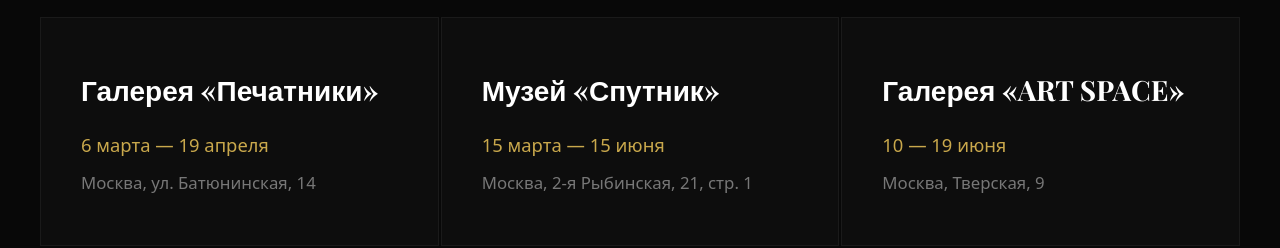
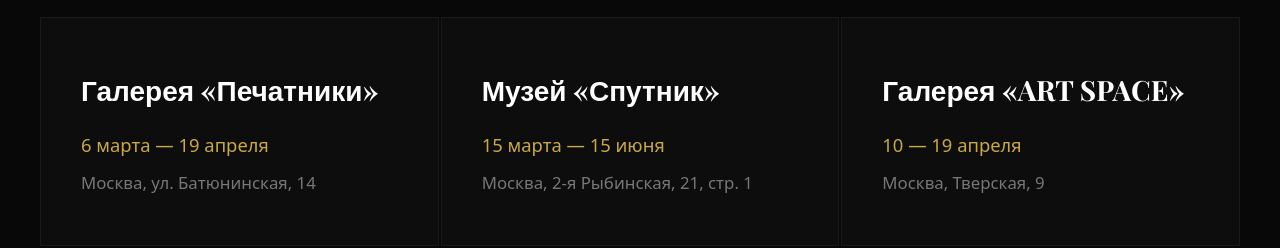
Before and after one commit to misterserj-create/cosmos-ecology, a Next.js app: page / in a window 1280 px wide. Shown: the part 780-1028 px from the top of the page. Built offline with nearby package versions, Linux system fonts and the light colour scheme; no server answers.

Commit message:
fix: correct ART SPACE dates to April

```diff
--- a/app/page.tsx
+++ b/app/page.tsx
@@ -39,7 +39,7 @@ export default async function Home() {
             {[
               { name: "Галерея «Печатники»", dates: "6 марта — 19 апреля", address: "Москва, ул. Батюнинская, 14" },
               { name: "Музей «Спутник»", dates: "15 марта — 15 июня", address: "Москва, 2-я Рыбинская, 21, стр. 1" },
-              { name: "Галерея «ART SPACE»", dates: "10 — 19 июня", address: "Москва, Тверская, 9" },
+              { name: "Галерея «ART SPACE»", dates: "10 — 19 апреля", address: "Москва, Тверская, 9" },
             ].map(v => (
               <div key={v.name} style={{ background: "#0d0d0d", border: "1px solid #1a1a1a", padding: "48px 40px" }}>
                 <div style={{ fontFamily: "var(--font-playfair)", fontWeight: 700, fontSize: "1.75rem", marginBottom: 16 }}>{v.name}</div>
```
